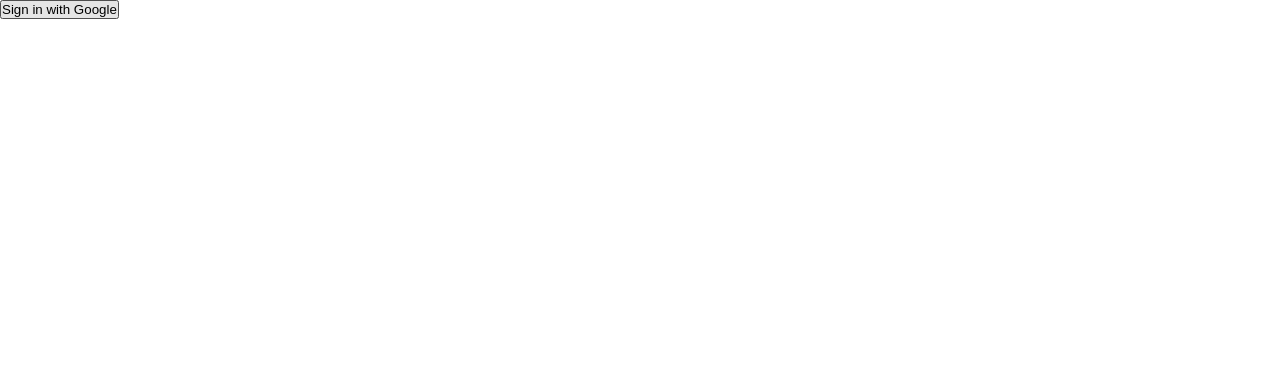
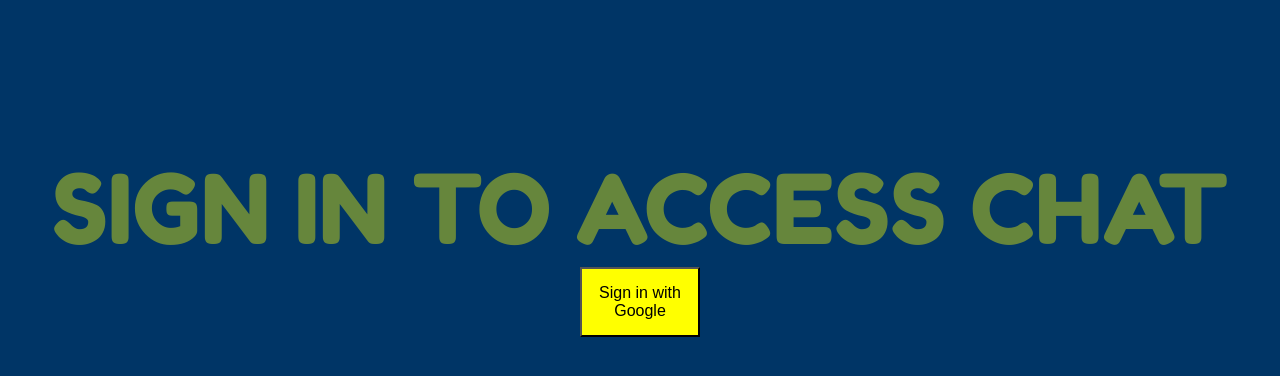
Before and after one commit to overflow68/Buddies, a React (Create React App) app: page / in a window 1280 px wide. Shown: the top 376 px of the page. Built offline with nearby package versions, Linux system fonts and the light colour scheme; no server answers.

Commit message:
Various UI changes.

```diff
--- a/src/components/SignIn.js
+++ b/src/components/SignIn.js
@@ -24,8 +24,9 @@ function SignIn() {
       });
       }
     return (
-        <div>
-            <button onClick={login}>Sign in with Google</button>
+        <div className="signin">
+            <p className="info">SIGN IN TO ACCESS CHAT</p>
+            <button className="signin-btn" onClick={login}>Sign in with Google</button>
         </div>
     )
 }
--- a/src/components/SignOut.js
+++ b/src/components/SignOut.js
@@ -1,9 +1,10 @@
 import React from 'react'
 import {auth} from '../Firebase.js'
+import '../styles/signout.css'
 function SignOut() {
     return (
         <div>
-            <button onClick={() => auth.signOut()}>Sign Out</button>
+            <button className="signout" onClick={() => auth.signOut()}>Sign Out</button>
         </div>
     )
 }
--- a/src/components/sendMessage.js
+++ b/src/components/sendMessage.js
@@ -21,7 +21,7 @@ function SendMessage() {
 
     return (
         <div className="send-message">
-            <div className="input-style"><input  value={msg} onKeyPress={sendMsg} onChange={e => setMsg(e.target.value)} /></div>
+            <div className="input-style"><input placeholder="Type something..."  value={msg} onKeyPress={sendMsg} onChange={e => setMsg(e.target.value)} /></div>
         </div>
     )
 }
--- a/src/styles/App.css
+++ b/src/styles/App.css
@@ -1,5 +1,33 @@
+@import url('https://fonts.googleapis.com/css2?family=Fredoka+One&display=swap');
 *{
     padding: 0;
     margin:0;
     box-sizing: border-box;
 }
+body{
+    background-color: #003566;
+    text-align: center;
+    display: flex;
+    justify-content: space-around;
+}
+
+.info{
+    font-size: 6rem;
+}
+
+.signin{
+    margin-top: 150px;
+}
+
+.signin-btn{
+    width: 120px;
+    height: 70px;
+    font-size: 1rem;
+    background-color: yellow;
+}
+
+.info{
+    font-family: 'Fredoka One', cursive;
+    color:yellow ;
+    opacity: 0.4;
+}
--- a/src/styles/chat.css
+++ b/src/styles/chat.css
@@ -1,12 +1,13 @@
 .chat{
     text-align: center;
-    width: 400px;
+    width: 350px;
     margin: auto;
     border: 1px solid black;
     color:white;
     font-size: 0.9rem;
     height: 500px;
     position: relative;
+    background-color: #001d3d;
 }
 
 .cont-received{
@@ -34,12 +35,12 @@
 }
 
 .received-text{
-    background-color: rgb(0, 110, 255);
+    background-color: #003566;
     padding: 6px;
     border-radius: 50px;
 }
 .sent-text{
-    background-color: rgb(0, 57, 133);
+    background-color: #003566;
     padding: 6px;
     border-radius: 50px;
 }
--- a/src/styles/input.css
+++ b/src/styles/input.css
@@ -4,7 +4,7 @@
     width: 100%;
     display: flex;
     border: 1px solid black;
-    background-color: black;
+    background-color: #001d3d;
     padding: 5px;
 }
 
@@ -24,6 +24,6 @@ input:focus{
 .input-style{
     padding: 10px;
     border-radius: 50px;
-    background-color: grey;
+    background-color: #ffd60a;
     width: 100%;
 }
--- /dev/null
+++ b/src/styles/signout.css
@@ -0,0 +1,3 @@
+.signout{
+    margin: auto;
+}
```
